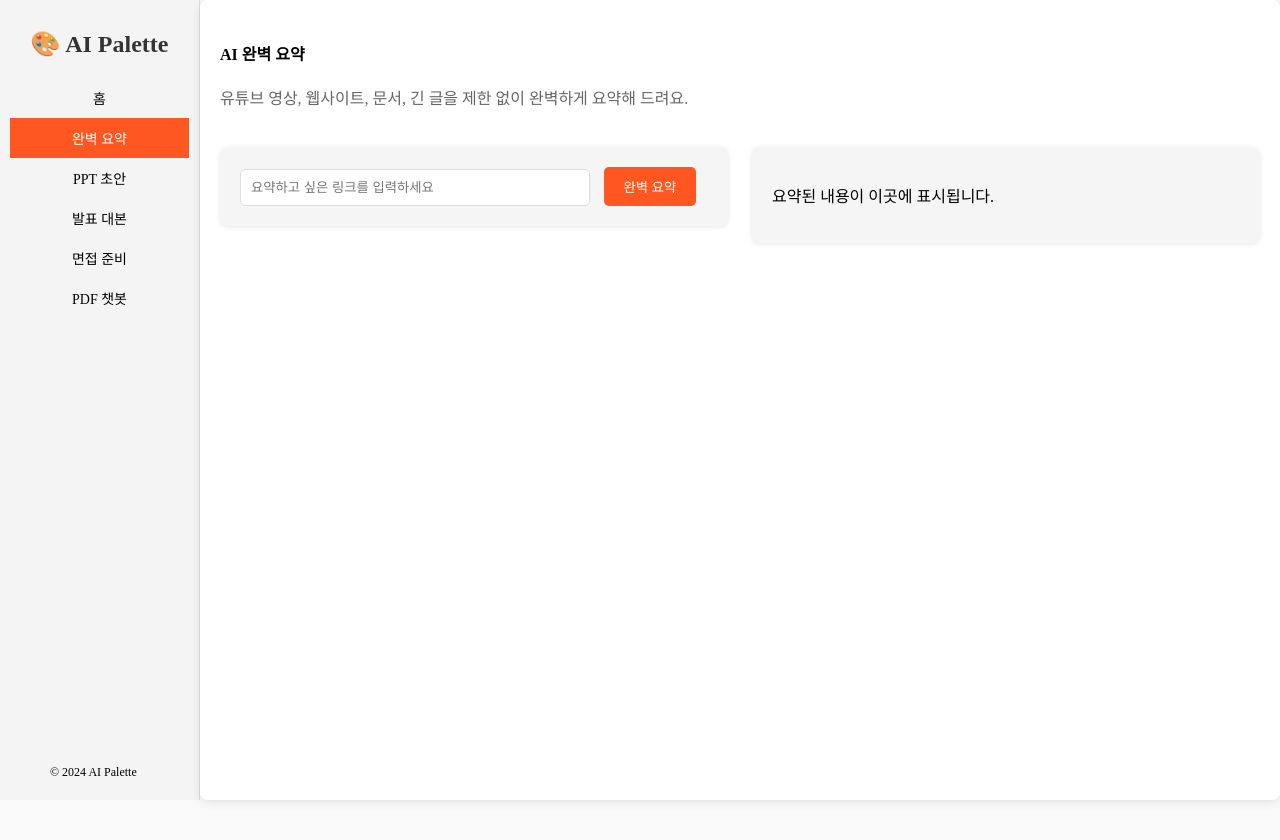
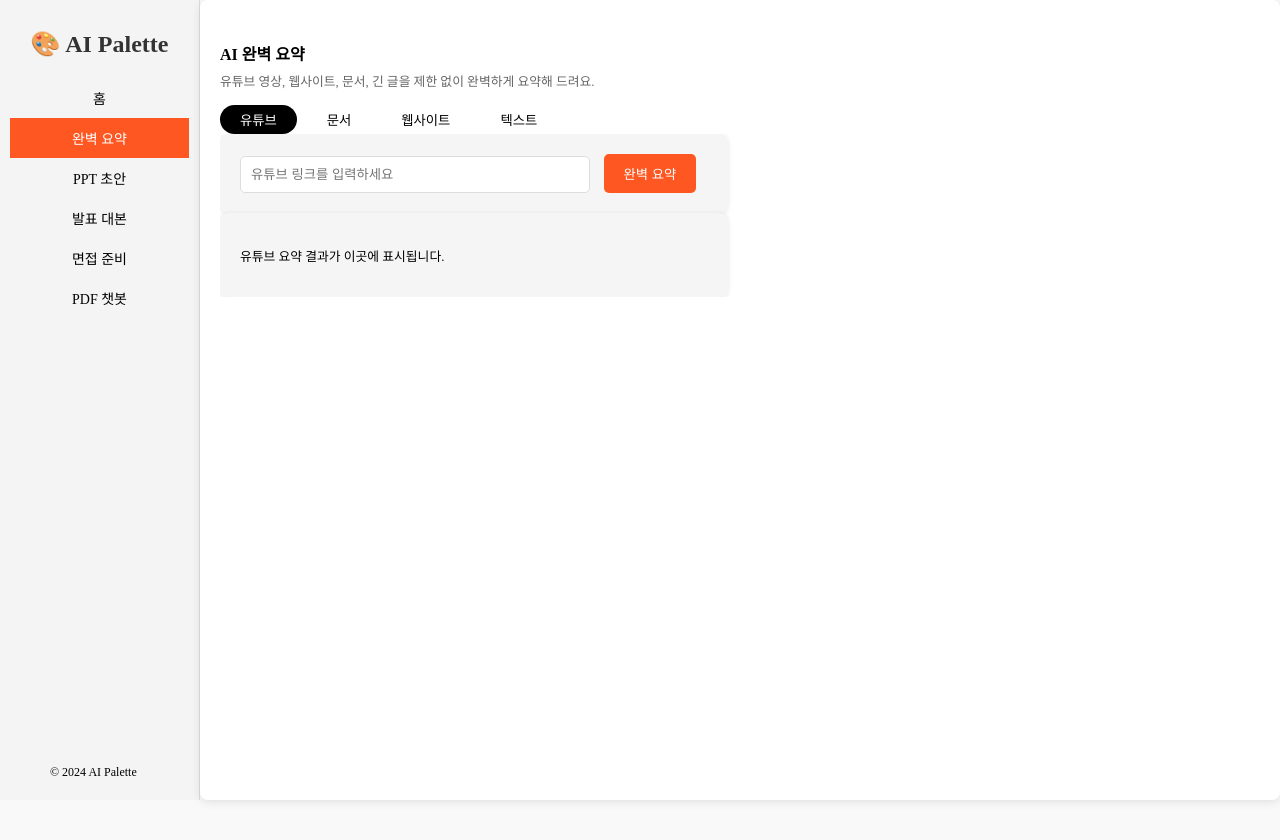
Before and after one commit to hyeya418/ai_palette, a Django app: page /services/summary/ in a window 1280 px wide. Run offline with Django 5.2, Linux system fonts and the light colour scheme.

Commit message:
임시 화면 설정

```diff
--- a/static/css/dashboard.css
+++ b/static/css/dashboard.css
@@ -110,7 +110,7 @@ html, body {
 }
 
 .intro-text {
-    font-size: 1rem;
+    font-size: 0.8rem;
     color: #666;
     line-height: 1.5;
 }
@@ -124,11 +124,46 @@ html, body {
     background-color: #f9f9f9;
 }
 
+.title {
+    margin-bottom: -0.5%;
+}
+
+.content-options {
+    display: flex;
+    /* justify-content: center; */
+    gap: 10px;
+}
+
+.content-options .option {
+    padding: 5px 20px;
+    border: none;
+    border-radius: 20px;
+    background-color: #fff; /* 기본 배경색: 흰색 */
+    color: #000; /* 기본 글자색: 검정색 */
+    cursor: pointer;
+    transition: background-color 0.3s ease, color 0.3s ease; /* 부드러운 전환 효과 */
+}
+
+.content-options .option:hover {
+    background-color: #f0f0f0; /* 마우스 오버 시 밝은 회색 배경 */
+}
+
+.content-options .option.active {
+    background-color: #000; /* active 상태 배경: 검정색 */
+    color: #fff; /* active 상태 글자색: 흰색 */
+}
+
 .summary-body {
-    display: flex;
-    justify-content: space-between;
-    align-items: flex-start;
-    margin-top: 20px;
+    flex-direction: column; /* 유지 */
+    visibility: hidden; /* 기본적으로 숨김 */
+    height: 0; /* 높이를 제거 */
+    overflow: hidden; /* 숨겨진 요소가 보이지 않게 처리 */
+    transition: visibility 0.3s, height 0.3s; /* 부드러운 전환 */
+}
+
+.summary-body.active {
+    visibility: visible; /* 활성화된 섹션만 보임 */
+    height: auto; /* 높이를 자동으로 설정 */
 }
 
 .summary-form {
@@ -166,4 +201,5 @@ html, body {
     padding: 20px;
     border-radius: 8px;
     box-shadow: 0 1px 5px rgba(0, 0, 0, 0.1);
+    font-size: 0.8rem;
 }
--- a/static/js/dashboard.js
+++ b/static/js/dashboard.js
@@ -7,4 +7,36 @@ document.addEventListener("DOMContentLoaded", function () {
             menu.parentElement.classList.add("active"); // 해당 <li> 활성화
         }
     });
+
+    const tabs = document.querySelectorAll(".content-options .option");
+    const sections = document.querySelectorAll(".summary-body");
+
+    tabs.forEach((tab) => {
+        tab.addEventListener("click", () => {
+            // 모든 탭의 active 클래스 제거
+            tabs.forEach((t) => t.classList.remove("active"));
+
+            // 현재 클릭된 탭에 active 클래스 추가
+            tab.classList.add("active");
+
+            // 모든 섹션 숨김 처리
+            sections.forEach((section) => section.classList.remove("active"));
+
+            // 클릭된 탭과 연결된 섹션만 활성화
+            const targetTab = tab.getAttribute("data-tab");
+            const targetSection = document.getElementById(targetTab);
+            if (targetSection) {
+                targetSection.classList.add("active");
+            }
+        });
+    });
+
+    // 초기 상태: 첫 번째 섹션만 보이도록 설정
+    sections.forEach((section, index) => {
+        if (index === 0) {
+            section.classList.add("active");
+        } else {
+            section.classList.remove("active");
+        }
+    });
 });
--- a/templates/dashboard/summary.html
+++ b/templates/dashboard/summary.html
@@ -6,18 +6,60 @@
 <div class="main-container">
     <div class="content">
         <header class="content-header">
-            <h4>AI 완벽 요약</h4>
+            <h4 class="title">AI 완벽 요약</h4>
             <p class="intro-text">유튜브 영상, 웹사이트, 문서, 긴 글을 제한 없이 완벽하게 요약해 드려요.</p>
+            <div class="content-options">
+    <button class="option active" data-tab="tab-1">유튜브</button>
+    <button class="option" data-tab="tab-2">문서</button>
+    <button class="option" data-tab="tab-3">웹사이트</button>
+    <button class="option" data-tab="tab-4">텍스트</button>
+            </div>
         </header>
-        <section class="summary-body">
+        <section id="tab-1" class="summary-body active">
             <div class="summary-form">
                 <form>
-                    <input type="text" placeholder="요약하고 싶은 링크를 입력하세요" />
+                    <input type="text" placeholder="유튜브 링크를 입력하세요" />
                     <button type="submit">완벽 요약</button>
                 </form>
             </div>
             <div class="summary-results">
-                <p>요약된 내용이 이곳에 표시됩니다.</p>
+                <p>유튜브 요약 결과가 이곳에 표시됩니다.</p>
+            </div>
+        </section>
+
+        <section id="tab-2" class="summary-body">
+            <div class="summary-form">
+                <form>
+                    <input type="file" />
+                    <button type="submit">완벽 요약</button>
+                </form>
+            </div>
+            <div class="summary-results">
+                <p>문서 요약 결과가 이곳에 표시됩니다.</p>
+            </div>
+        </section>
+
+        <section id="tab-3" class="summary-body">
+            <div class="summary-form">
+                <form>
+                    <input type="text" placeholder="웹사이트 URL을 입력하세요" />
+                    <button type="submit">완벽 요약</button>
+                </form>
+            </div>
+            <div class="summary-results">
+                <p>웹사이트 요약 결과가 이곳에 표시됩니다.</p>
+            </div>
+        </section>
+
+        <section id="tab-4" class="summary-body">
+            <div class="summary-form">
+                <form>
+                    <textarea placeholder="텍스트를 입력하세요"></textarea>
+                    <button type="submit">완벽 요약</button>
+                </form>
+            </div>
+            <div class="summary-results">
+                <p>텍스트 요약 결과가 이곳에 표시됩니다.</p>
             </div>
         </section>
     </div>
```
Also changed, not shown: templates/dashboard/home.html (+42 -9 lines).
